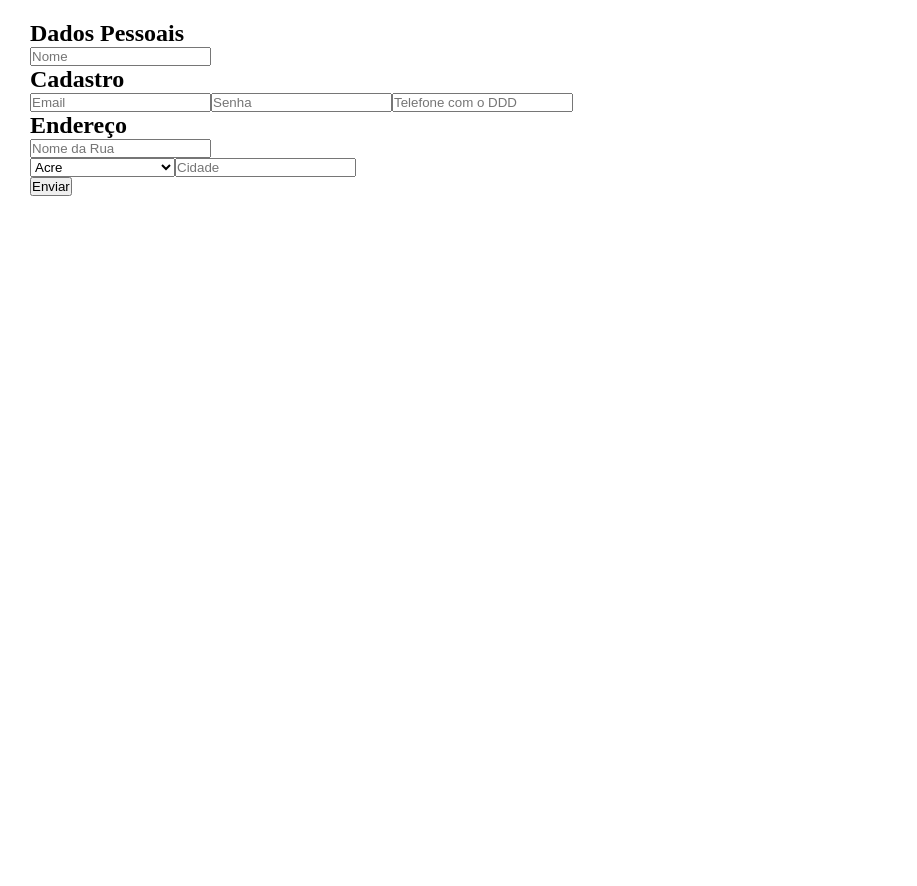
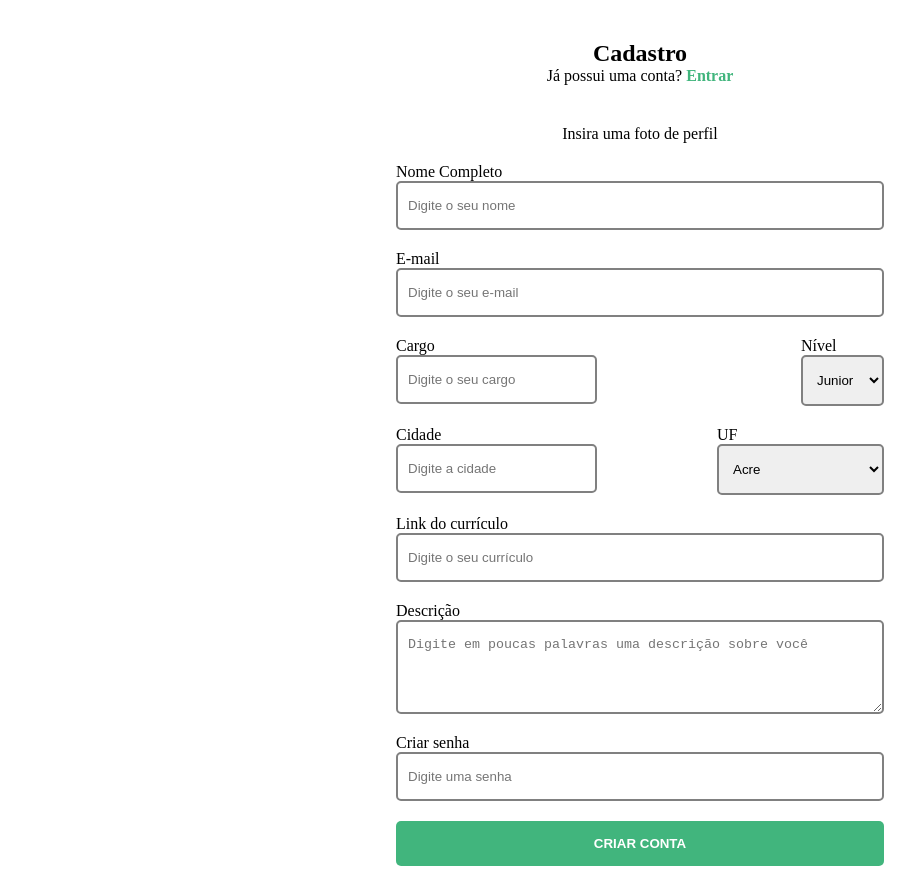
Before and after one commit to MiqueiasCS/provihack1, a React (Create React App) app: page /register in a window 1280 px wide. Shown: the whole page, without its empty margins (0-917 px from the left). Before the commit the page ends 800 px from the top, so only its background shows below. Built offline with nearby package versions, Linux system fonts and the light colour scheme.

Commit message:
feat: new page login and register

```diff
--- a/src/pages/login/index.jsx
+++ b/src/pages/login/index.jsx
@@ -1,6 +1,11 @@
 import * as yup from "yup";
 import { yupResolver } from "@hookform/resolvers/yup";
 import { useForm } from "react-hook-form";
+import {ContainerLogin,
+        ContainerTextLogin,
+        ContainerFormLogin,
+        Form,
+        ContainerAccess} from "./style"
 
 
 export const Login = () => {
@@ -29,9 +34,23 @@ export const Login = () => {
     };
 
     return(
-        <form onSubmit={handleSubmit(handleMyForm)}>
+        <ContainerLogin>
+            <ContainerTextLogin>
                 <div>
-                <label>Email: </label>
+                    <h2>Faça o login para ter acesso completo</h2>
+                    <p>Caso ainda não tenha uma conta, crie uma conta e cadastre o seu currículo. <strong>Criar conta</strong></p>
+                </div>
+            </ContainerTextLogin>
+
+            <ContainerFormLogin>
+                <div className="title-form">
+                    <h2>Entrar na minha conta</h2>
+                    <p>Acesse sua conta ou <strong>cadastre-se</strong></p>
+                </div>
+
+                <Form onSubmit={handleSubmit(handleMyForm)}>
+                    <div>
+                        <label>E-mail</label>
                         <input
                             type="email"
                             placeholder="Digite seu Email..."
@@ -41,7 +60,7 @@ export const Login = () => {
                     </div>
 
                     <div>
-                <label>Senha: </label>
+                        <label>Senha </label>
                         <input
                             type="password"
                             placeholder="Digite sua Senha..."
@@ -49,7 +68,24 @@ export const Login = () => {
                         />
                         <span className="text-error">{errors.password?.message}</span>
                     </div>
-            <button type="submit">Enviar</button>
-        </form>
-    )
-}
+                    <button type="submit">Entrar</button>
+                </Form>
+
+                <div className="text-social-media">
+                    <p>Ou acesse com as redes sociais</p>
+                </div>
+
+                <ContainerAccess>
+                    <div>
+                        <img alt="facebook_logo"src="https://img.icons8.com/fluency/48/000000/facebook-new.png"/>
+                        <p>Acessar com o <strong>Facebook</strong></p>
+                    </div>
+                    <div>
+                        <img alt="google_logo" src="https://img.icons8.com/color/48/000000/google-logo.png"/>
+                        <p>Acessar com o <strong>Google</strong></p>
+                    </div>
+                </ContainerAccess>
+            </ContainerFormLogin>
+        </ContainerLogin>
+    );
+};
--- /dev/null
+++ b/src/pages/login/style.js
@@ -0,0 +1,96 @@
+import styled from "styled-components";
+
+
+export const ContainerLogin = styled.div`
+    height: 100vh;
+    display: flex;
+    justify-content: space-between;
+    align-items: center;
+
+    .text-social-media{
+        text-align: center;
+        margin: 35px auto;
+        color: #b0b0b0;
+    }
+
+    span{
+        color: red;
+    }
+
+    strong{
+        color: #41b57d;
+    }
+`;
+
+export const ContainerTextLogin = styled.div`
+
+    max-width: 50%;
+
+    div{
+        width: 400px;
+    }
+
+    h2{
+        font-size: 50px;
+    }
+`;
+
+export const ContainerFormLogin = styled.div`
+
+    width: 500px;
+
+    .title-form{
+        text-align: center;
+        margin-bottom: 20px;
+    }
+`;
+
+export const Form = styled.form`
+
+    display: flex;
+
+    flex-direction: column;
+
+    div{
+        margin: 20px 0px;
+        text-align: left;
+
+        input{
+            padding: 20px;
+            border: none;
+            border-radius: 7px;
+            width: 100%;
+
+            border:2px solid;
+
+            :focus{
+                border: 2px solid #41b57d;
+            }
+        }
+    }
+
+    button{
+        padding: 20px 0px;
+        background-color: #41b57d;
+        border: none;
+        border-radius: 10px;
+        text-transform: uppercase;
+        color: #fff;
+        font-weight: bold;
+
+        :hover{
+            filter:brightness(0.9);
+            transition: 0.3s;
+        }
+    }
+`;
+
+export const ContainerAccess = styled.div`
+    display: flex;
+    justify-content: space-around;
+
+    div{
+        width: 100px;
+        text-align: center;
+    }
+`;
--- a/src/pages/register/index.jsx
+++ b/src/pages/register/index.jsx
@@ -1,19 +1,11 @@
 import * as yup from "yup";
 import { yupResolver } from "@hookform/resolvers/yup";
 import { useForm } from "react-hook-form";
+import { ContainerForm, ContainerText, ContainerLabel, ContainerFlex } from './style';
 
 export const Register = () => {
 
   const schema = yup.object().shape({
-        email: yup.string().email("Email Inválido!").required("Campo Obrigatório!"),
-        password: yup
-          .string()
-          .min(8, "Mínimo de 8 caracteres!")
-          .matches(
-            /^(?=.*?[A-Z])(?=.*?[a-z])(?=.*?[0-9])(?=.*?[#?!@$ %^&*-]).{8,}$/,
-            "A senha deve conter pelo menos uma letra maiúscula, um número e um caractere especial!"
-          )
-          .required("Campo Obrigatório!"),
     name: yup
       .string()
       .required("Campo Obrigatório!")
@@ -21,19 +13,21 @@ export const Register = () => {
         /^[aA-zZ\s]+$/,
         "Apenas alfabetos são permitidos para este campo!"
       ),
-        cellPhone: yup
+    email: yup.string().email("Email Inválido!").required("Campo Obrigatório!"),
+    cargo: yup.string().required("Campo Obrigatório!"),
+    nivel: yup.string().required("Campo Obrigatório!"),
+    city: yup.string().required("Campo Obrigatório!"),
+    state: yup.string().required("Campo Obrigatório!"),
+    link_curriculo: yup.string().required("Campo Obrigatório!"),
+    description: yup.string().required("Campo Obrigatório!"),
+    password: yup
       .string()
-          .max(15)
+      .min(8, "Mínimo de 8 caracteres!")
       .matches(
-            /[0-9]|[1-9][0-9]|[1-9][0-9][0-9]/,
-            "Este campo aceita somente número!"
-          )
-          .required("Campo Obrigatório!")
-          .required("Campo Obrigatório!"),
-        streetName: yup.string().required("Campo Obrigatório!"),
-        city: yup.string().required("Campo Obrigatório!"),
+          /^(?=.*?[A-Z])(?=.*?[a-z])(?=.*?[0-9])(?=.*?[#?!@$ %^&*-]).{8,}$/,
+          "A senha deve conter pelo menos uma letra maiúscula, um número e um caractere especial!"
+        ).required("Campo Obrigatório!")
       });
-
 
   const {
       register,
@@ -50,63 +44,83 @@ export const Register = () => {
 
 
   return(
+
+    <ContainerForm>
+
+      <ContainerText>
+        <h2>Cadastro</h2>
+        <p>Já possui uma conta? <strong>Entrar</strong></p>
+      </ContainerText>
+
+      <ContainerText>
+        <p>Insira uma foto de perfil</p>
+      </ContainerText>
+
       <form onSubmit={handleSubmit(handleMyForm)}>
-             <h2>Dados Pessoais</h2>
 
-            <div>
+        {/* NOME */}
+
+        <ContainerLabel>
+          <label>Nome Completo</label>
           <input
               type="text"
-                    placeholder="Nome"
+              placeholder="Digite o seu nome"
               {...register("name")}
           />
           <span className="text-error">{errors.name?.message}</span>
-                <span className="text-error">{errors.cpf?.message}</span>
-                <span className="text-error">{errors.age?.message}</span>
-            </div>
+        </ContainerLabel>
 
-          <h2>Cadastro</h2>
+        {/* E-MAIL */}
 
-            <div>
+        <ContainerLabel>
+          <label>E-mail</label>
             <input
                 type="email"
-                    placeholder="Email"
+                placeholder="Digite o seu e-mail"
                 {...register("email")}
             />
             <span className="text-error">{errors.email?.message}</span>
-                <input
-                    className="input"
-                    type="password"
-                    placeholder="Senha"
-                    {...register("password")}
-                />
-                <span className="text-error">{errors.password?.message}</span>
+        </ContainerLabel>
+
+        {/* CARGO E NIVEL */}
+
+        <ContainerFlex>
+          <ContainerLabel>
+            <label>Cargo</label>
             <input
               type="text"
-                    placeholder="Telefone com o DDD"
-                    {...register("cellPhone")}
+              placeholder="Digite o seu cargo"
+              {...register("cargo")}
             />
-                <span className="text-error">{errors.cellPhone?.message}</span>
-            </div>
+            <span className="text-error">{errors.cargo?.message}</span>
+          </ContainerLabel>
 
-          <h2>Endereço</h2>
+          <ContainerLabel>
+            <label>Nível</label>
+            <select name="senioridade" {...register("nivel")}>
+              <option value="junior">Junior</option>
+              <option value="pleno">Pleno</option>
+              <option value="senior">Senior</option>
+            </select>
+            <span className="text-error">{errors.nivel?.message}</span>
+          </ContainerLabel>
+        </ContainerFlex>
 
-            <div>
-                <div className="container-street">
+          {/* CIDADE E ESTADO */}
+
+        <ContainerFlex>
+          <ContainerLabel>
+            <label>Cidade</label>
             <input
-                        className="input input-street"
               type="text"
-                        placeholder="Nome da Rua"
-                        {...register("streetName")}
+              placeholder="Digite a cidade"
+              {...register("city")}
             />
+            <span className="text-error">{errors.city?.message}</span>
+          </ContainerLabel>
 
-                    <span className="text-error">{errors.cellPhone?.message}</span>
-                    <span className="text-error">{errors.numberHouse?.message}</span>
-
-                </div>
-                <div className="container-state">
-
-                    <span className="text-error">{errors.cep?.message}</span>
-
+          <ContainerLabel>
+            <label>UF</label>
             <select
               name="estados-brasil"
               {...register("state")}
@@ -139,16 +153,42 @@ export const Register = () => {
               <option value="SE">Sergipe</option>
               <option value="TO">Tocantins</option>
             </select>
+          </ContainerLabel>
+        </ContainerFlex>
+
+        <ContainerLabel>
+          <label>Link do currículo</label>
           <input
-                        className="input input-city"
             type="text"
-                        placeholder="Cidade"
-                        {...register("city")}
+            placeholder="Digite o seu currículo"
+            {...register("link_curriculo")}
           />
-                </div>
-            </div>
+          <span className="text-error">{errors.link_curriculo?.message}</span>
+        </ContainerLabel>
 
-          <button type="submit">Enviar</button>
+        <ContainerLabel>
+          <label>Descrição</label>
+          <textarea placeholder="Digite em poucas palavras uma descrição sobre você"
+            rows="4"
+            cols="50"
+            {...register("description")}
+          >
+          </textarea>
+          <span className="text-error">{errors.description?.message}</span>
+        </ContainerLabel>
+
+        <ContainerLabel>
+          <label>Criar senha</label>
+          <input
+            type="password"
+            placeholder="Digite uma senha"
+            {...register("password")}
+          />
+          <span className="text-error">{errors.password?.message}</span>
+        </ContainerLabel>
+
+        <button type="submit">Criar Conta</button>
       </form>
-    )
-}
+    </ContainerForm>
+  );
+};
--- /dev/null
+++ b/src/pages/register/style.js
@@ -0,0 +1,67 @@
+import styled from "styled-components";
+
+export const ContainerForm = styled.div`
+
+    width: 40%;
+    margin: 0 auto;
+    display: flex;
+    flex-direction: column;
+    text-align: center;
+
+    button{
+        padding: 15px 0px;
+        width: 100%;
+        background-color: #41b57d;
+        border: none;
+        border-radius: 5px;
+        color: #fff;
+        text-transform: uppercase;
+        font-weight: bold;
+    }
+
+    strong{
+        color: #41b57d;
+    }
+
+    .text-error{
+        font-size: 12px;
+        color: red;
+    }
+
+    input{
+        border: 2px solid #808080;
+        border-radius: 5px;
+        :focus{
+            border:2px solid #41b57d;
+        }
+    }
+`;
+
+export const ContainerText = styled.div`
+    margin: 20px 0px;
+`;
+
+export const ContainerLabel = styled.div`
+
+    display: flex;
+    text-align: left;
+    flex-direction: column;
+
+    margin-bottom: 20px;
+
+    input, textarea, select{
+
+        padding: 15px 10px;
+        border: 2px solid #808080;
+        border-radius: 5px;
+
+        :focus{
+            border:2px solid #41b57d;
+        }
+    }
+`;
+
+export const ContainerFlex = styled.div`
+    display: flex;
+    justify-content: space-between;
+`;
```
Lines whose indentation alone changed are shown as unchanged.
